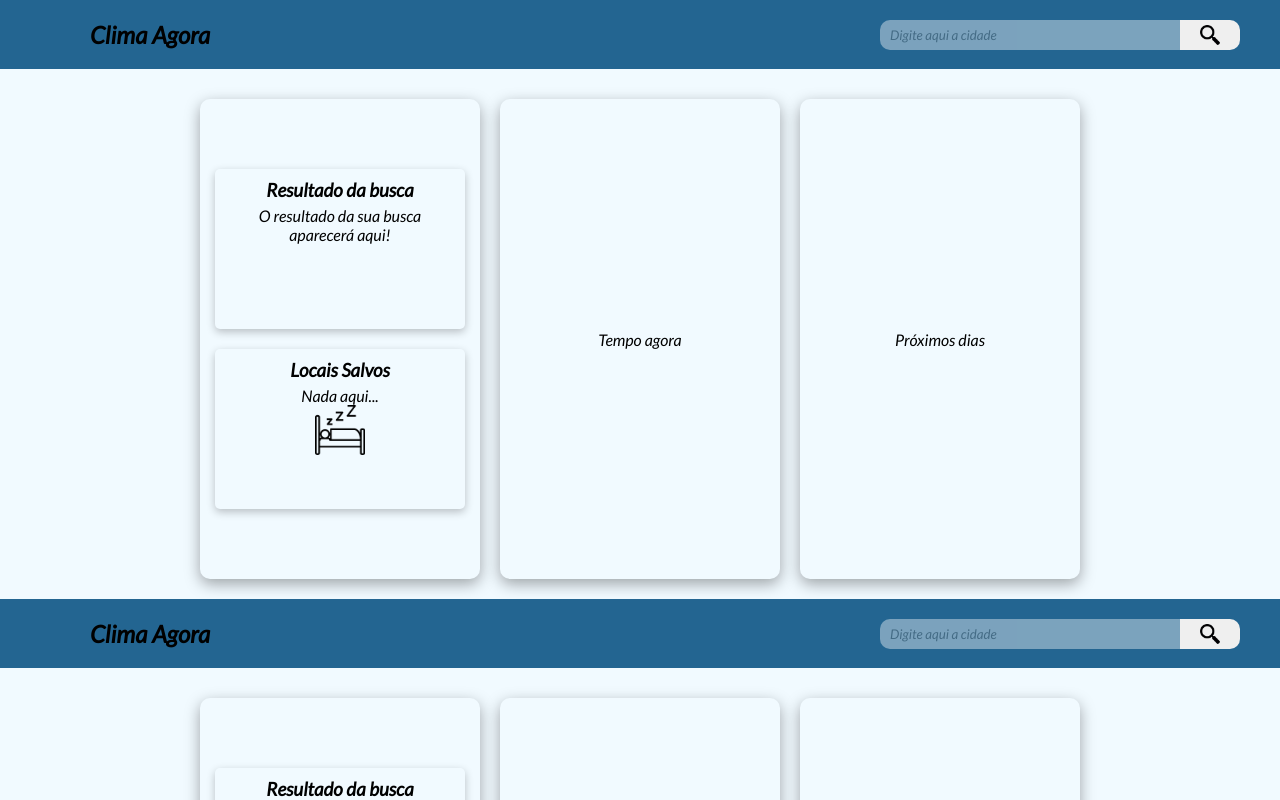
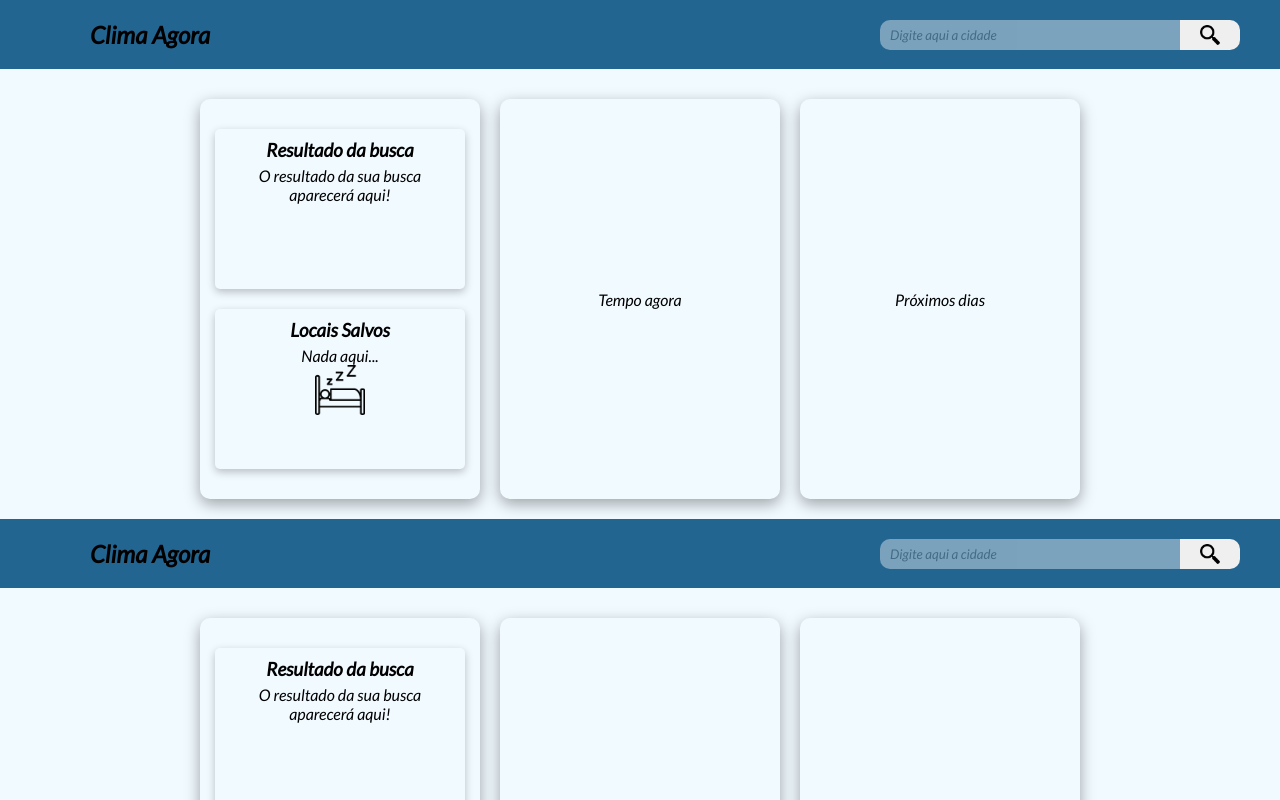
Before and after one commit to andreldcm989/App-Clima, an Angular app: page /cities/search in a window 1280 px wide. Shown: the top 800 px of the page. Built offline with nearby package versions, Linux system fonts and the light colour scheme.

Commit message:
método GET para dailyForecast funcionando

```diff
--- a/src/app/search/cities/cities.component.css
+++ b/src/app/search/cities/cities.component.css
@@ -68,7 +68,7 @@
 .card-group {
   margin: 10px;
   width: 280px;
-  height: 60vh;
+  height: 400px;
   display: flex;
   flex-direction: column;
   align-items: center;
@@ -89,7 +89,7 @@
   margin: 10px;
   border-radius: 5px;
   padding: 10px;
-  transition: 0.2s all ease-in-out;
+  transition: 0.3s all ease-in-out;
   overflow: auto;
   box-shadow: rgba(0, 0, 0, 0.24) 0px 3px 8px;
 }
@@ -133,19 +133,6 @@
   cursor: pointer;
 }
 
-.grid-item {
-  padding: 10px;
-  border-radius: 15px;
-  transition: 0.2s all ease-in-out;
-  display: flex;
-  flex-direction: column;
-  align-items: center;
-}
-
-.grid-item:hover {
-  transform: scale(1.05);
-}
-
 li {
   list-style-type: none;
 }
--- a/src/app/search/cities/cities.component.html
+++ b/src/app/search/cities/cities.component.html
@@ -70,13 +70,13 @@
     </div>
   </section>
   <section class="card-group card-full">
-    <div class="now grid-item">
+    <div>
       <p>Tempo agora</p>
       <app-weather #currentCondition></app-weather>
     </div>
   </section>
   <section class="card-group card-full">
-    <div class="next-days grid-item">Próximos dias</div>
+    <div>Próximos dias</div>
   </section>
 </div>
 <ng-template #listIsEmpty>
--- a/src/app/weather/model/forecastPerHour.ts
+++ b/src/app/weather/model/dailyForecast.ts
@@ -1,4 +1,4 @@
-export interface forecastPerHour {
+export interface dailyForecast {
   summary: summary;
   forecasts: forecast[];
 }
--- a/src/app/weather/weather.component.css
+++ b/src/app/weather/weather.component.css
@@ -10,14 +10,9 @@
   margin: 10px;
   border-radius: 5px;
   padding: 10px;
-  transition: 0.2s all ease-in-out;
   overflow: auto;
   box-shadow: rgba(0, 0, 0, 0.24) 0px 3px 8px;
 }
 .card-lists:hover {
   box-shadow: rgba(0, 0, 0, 0.16) 0px 3px 6px, rgba(0, 0, 0, 0.23) 0px 3px 6px;
 }
-
-img {
-  background: transparent;
-}
--- a/src/app/weather/weather.component.html
+++ b/src/app/weather/weather.component.html
@@ -6,3 +6,12 @@
     Hora: {{ currentCondition.results[0].dateTime | date: "dd/MM/yyyy HH:mm" }}
   </p>
 </div>
+<div class="card-current" *ngIf="cityObj">
+  <ul>
+    <li *ngFor="let daily of dailyForecast.forecasts">
+      {{ daily.date | date: "EEE" }} - {{ daily.date | date: "dd/MM" }}, minima:
+      {{ daily.temperature.minimum.value }}°, máxima:
+      {{ daily.temperature.maximum.value }}°
+    </li>
+  </ul>
+</div>
--- a/src/app/weather/weather.component.ts
+++ b/src/app/weather/weather.component.ts
@@ -1,6 +1,7 @@
 import { Component, EventEmitter, Input, OnInit, Output } from '@angular/core';
 import { results } from '../search/cities/model/city';
 import { currentCondition } from './model/currentCondition';
+import { dailyForecast } from './model/dailyForecast';
 import { WeatherService } from './weather.service';
 
 @Component({
@@ -11,6 +12,7 @@ import { WeatherService } from './weather.service';
 export class WeatherComponent {
   cityObj!: results;
   currentCondition!: currentCondition;
+  dailyForecast!: dailyForecast;
 
   constructor(private service: WeatherService) {}
 
@@ -20,6 +22,9 @@ export class WeatherComponent {
       console.log(typeof res);
       this.currentCondition = res;
       this.cityObj = city;
+      this.service
+        .searchDailyForecast(locale)
+        .subscribe((daily) => (this.dailyForecast = daily));
     });
   }
 }
--- a/src/app/weather/weather.service.ts
+++ b/src/app/weather/weather.service.ts
@@ -2,13 +2,13 @@ import { HttpClient, HttpParams } from '@angular/common/http';
 import { Injectable } from '@angular/core';
 import { Observable, tap } from 'rxjs';
 import { currentCondition } from './model/currentCondition';
+import { dailyForecast } from './model/dailyForecast';
 
 @Injectable({
   providedIn: 'root',
 })
 export class WeatherService {
-  private readonly API: string =
-    'https://atlas.microsoft.com/weather/currentConditions/json?api-version=1.0&language=pt-BR&';
+  private readonly API: string = 'https://atlas.microsoft.com/weather';
   private readonly apikey = '80vem-LLKBErfO7LtMcahgOw-H1I8hZLfzRCcCFV_3c';
 
   constructor(private http: HttpClient) {}
@@ -17,6 +17,19 @@ export class WeatherService {
     let params = new HttpParams();
     params = params.set('subscription-key', this.apikey);
     params = params.set('query', location.toString());
-    return this.http.get<currentCondition>(this.API, { params });
+    return this.http.get<currentCondition>(
+      `${this.API}/currentConditions/json?api-version=1.0&language=pt-BR&`,
+      { params }
+    );
+  }
+
+  searchDailyForecast(location: string) {
+    let params = new HttpParams();
+    params = params.set('subscription-key', this.apikey);
+    params = params.set('query', location.toString());
+    return this.http.get<dailyForecast>(
+      `${this.API}/forecast/daily/json?api-version=1.1&language=pt-BR&duration=5`,
+      { params }
+    );
   }
 }
```
Also changed, not shown: src/app/weather/model/forecastDaily.ts (deleted, +0 -61 lines), src/assets/img/rain.jpg (added).
